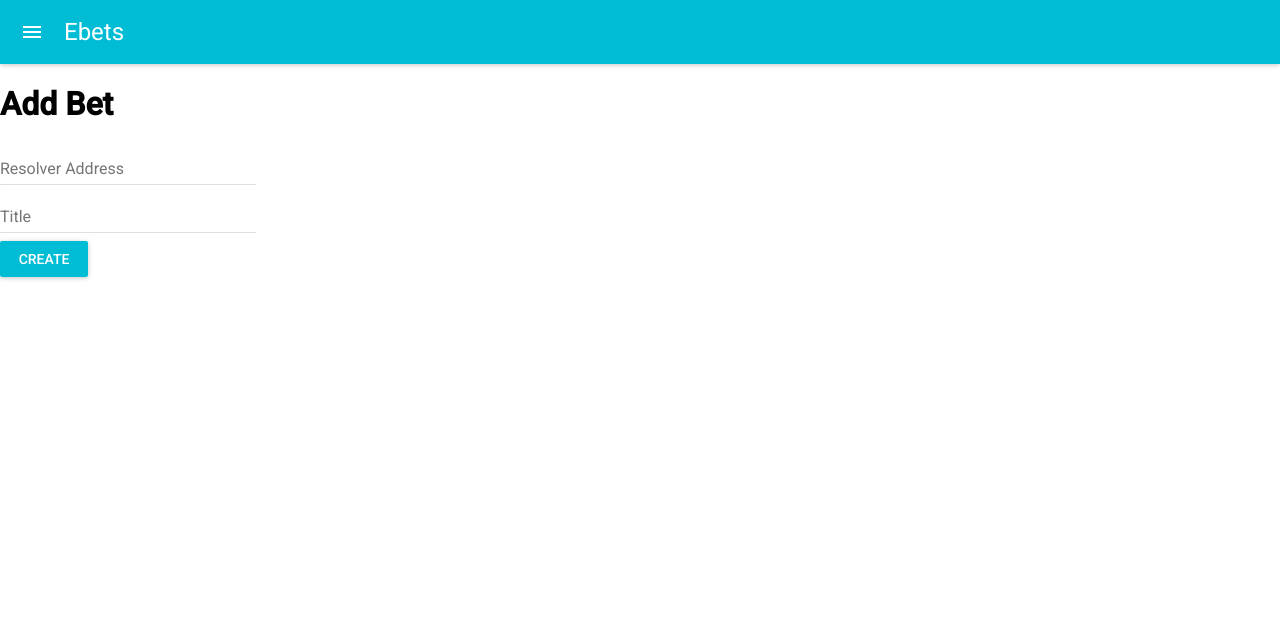
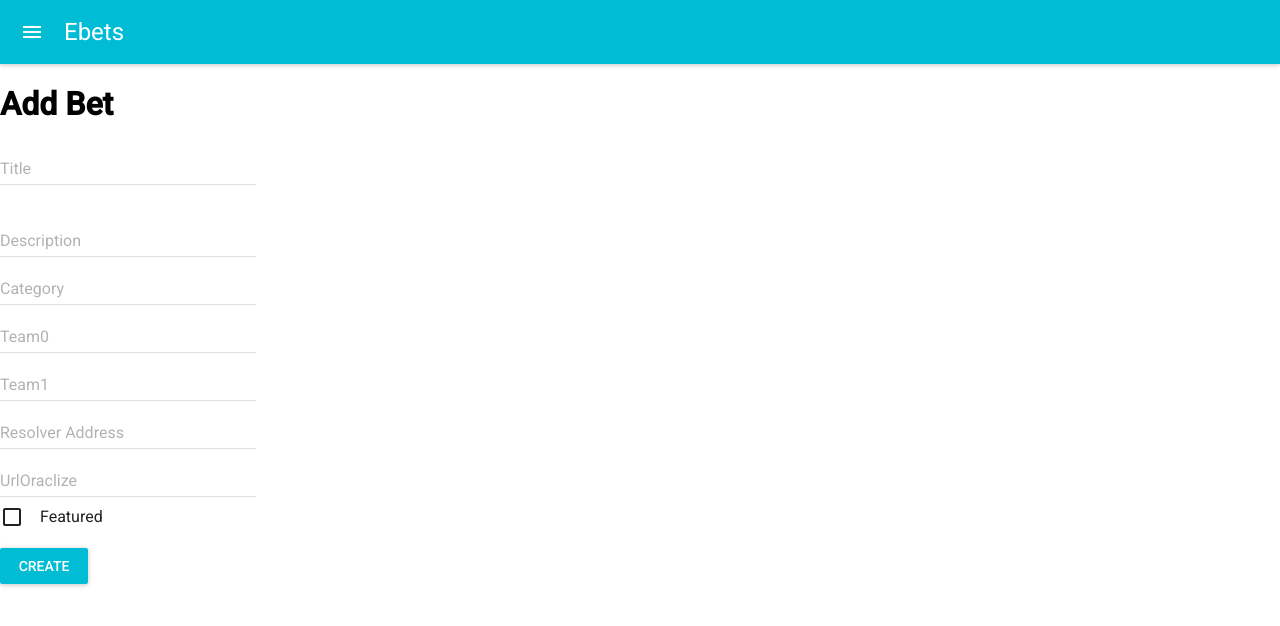
Before and after one commit to Salvelop07/EBet, a React (Create React App) app in the folder front/: page /new_bets in a window 1280 px wide. Shown: the top 626 px of the page. Built offline with nearby package versions, Linux system fonts and the light colour scheme; what react-tap-event-plugin would draw is missing.

Commit message:
Add more form fields

```diff
--- a/front/src/components/BetForm.js
+++ b/front/src/components/BetForm.js
@@ -1,6 +1,7 @@
 import React, { Component } from 'react';
 import RaisedButton from 'material-ui/RaisedButton'
 import TextField from 'material-ui/TextField'
+import Checkbox from 'material-ui/Checkbox'
 
 class BetForm extends Component {
 
@@ -8,8 +9,14 @@ class BetForm extends Component {
     super(props)
 
     this.state = {
+      title: '',
+      description: '',
+      category: '',
+      team0: '',
+      team1: '',
       resolverAddress: '',
-      title: '',
+      urlOraclize: '',
+      isFeatured: false
     }
 
     this.handleOnChange = this.handleOnChange.bind(this);
@@ -26,6 +33,7 @@ class BetForm extends Component {
     // TODO: handle form errors
     const newBet = this.state
     console.log(newBet)
+    // this.props.bet.addBet(newBet);
     // TODO: make a POST to store this newBet using web3 api
   }
 
@@ -40,21 +48,42 @@ class BetForm extends Component {
           <form onSubmit={this.handleOnSubmit} >
             <div>
               <TextField
-                name="resolverAddress"
-                type="text"
+                hintText="Title"
+                defaultValue={this.state.title}
+                onChange={this.handleOnChange}
+              /><br />
+              <TextField
+                hintText="Description"
+                defaultValue={this.state.description}
+                multiLine={true}
+                rows={2}
+              /><br />
+               <TextField
+                hintText="Category"
+                defaultValue={this.state.category}
+                onChange={this.handleOnChange}
+              /><br />
+              <TextField
+                hintText="Team0"
+                defaultValue={this.state.team1}
+                onChange={this.handleOnChange}
+              /><br />
+              <TextField
+                hintText="Team1"
+                defaultValue={this.state.team2}
+                onChange={this.handleOnChange}
+              /><br />
+              <TextField
+                hintText="Resolver Address"
                 defaultValue={this.state.resolverAddress}
                 onChange={this.handleOnChange}
-                placeholder="Resolver Address"
-              />
-              <br />
+              /><br />
               <TextField
-                name="title"
-                type="text"
-                value={this.state.title}
+                hintText="UrlOraclize"
+                defaultValue={this.state.urlOraclize}
                 onChange={this.handleOnChange}
-                placeholder="Title"
-              />
-              <br />
+              /><br />
+              <Checkbox label="Featured" /><br />
               <RaisedButton type="submit" label="Create" primary />
             </div>
           </form>
```
